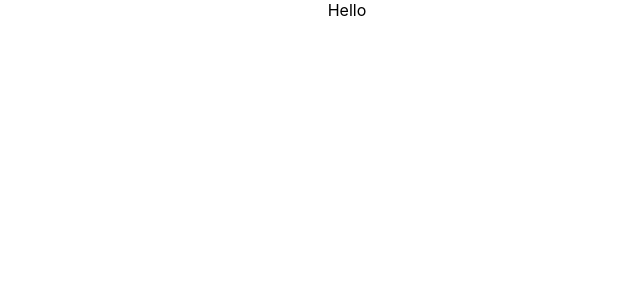
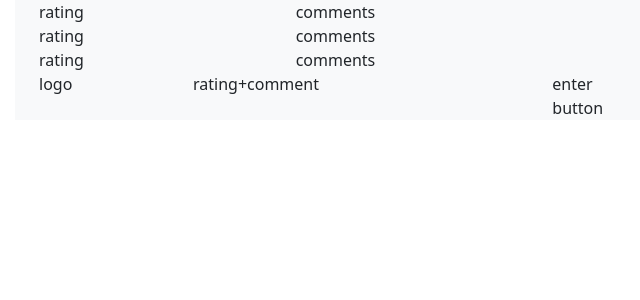
Before and after one commit to OSUBees/CourseScheduler, a React (Create React App) app: page / in a window 1280 px wide. Shown: the top 300 px of the page, without its empty margins (293-933 px from the left). Built offline with nearby package versions, Linux system fonts and the light colour scheme.

Commit message:
added rought skeleton to comments

```diff
--- a/src/App.js
+++ b/src/App.js
@@ -1,7 +1,9 @@
 import "./App.css";
+import CommentBox from "./components/commentbox";
+import "bootstrap/dist/css/bootstrap.min.css";
 
 function App() {
-  return <div className="App">Hello</div>;
+  return <CommentBox />;
 }
 
 export default App;
--- /dev/null
+++ b/src/components/commentbox.js
@@ -0,0 +1,19 @@
+import React, { Component } from "react";
+import CommentLine from "./commentline";
+import EnterComment from "./entercomment";
+
+class CommentBox extends Component {
+  state = {};
+  render() {
+    return (
+      <div className="row w-50 m-auto">
+        <CommentLine />
+        <CommentLine />
+        <CommentLine />
+        <EnterComment />
+      </div>
+    );
+  }
+}
+
+export default CommentBox;
--- /dev/null
+++ b/src/components/commentline.js
@@ -0,0 +1,15 @@
+import React, { Component } from "react";
+
+class CommentLine extends Component {
+  state = {};
+  render() {
+    return (
+      <div className="row bg-light">
+        <div className="col-5">rating</div>
+        <div className="col-7">comments</div>
+      </div>
+    );
+  }
+}
+
+export default CommentLine;
--- /dev/null
+++ b/src/components/entercomment.js
@@ -0,0 +1,16 @@
+import React, { Component } from "react";
+
+class EnterComment extends Component {
+  state = {};
+  render() {
+    return (
+      <div className="row bg-light">
+        <div className="col-3">logo</div>
+        <div className="col-7">rating+comment</div>
+        <div className="col-2">enter button</div>
+      </div>
+    );
+  }
+}
+
+export default EnterComment;
```
